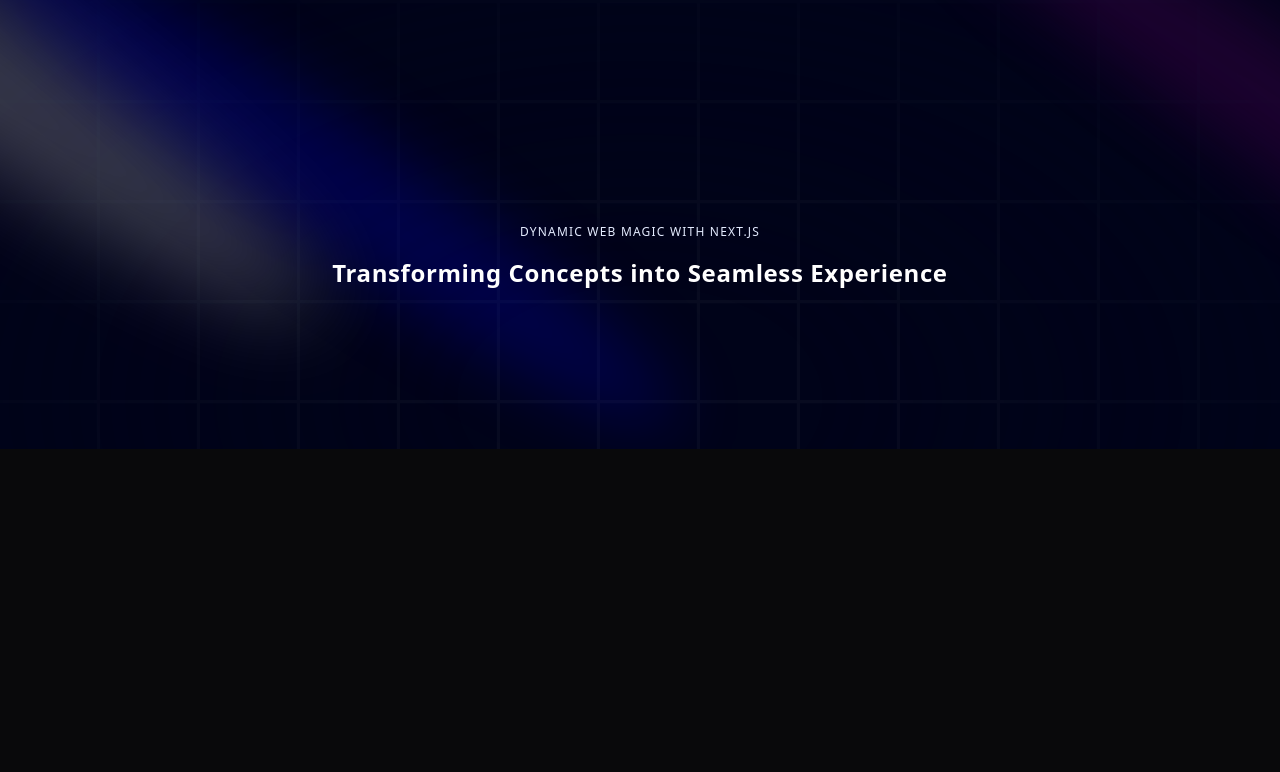
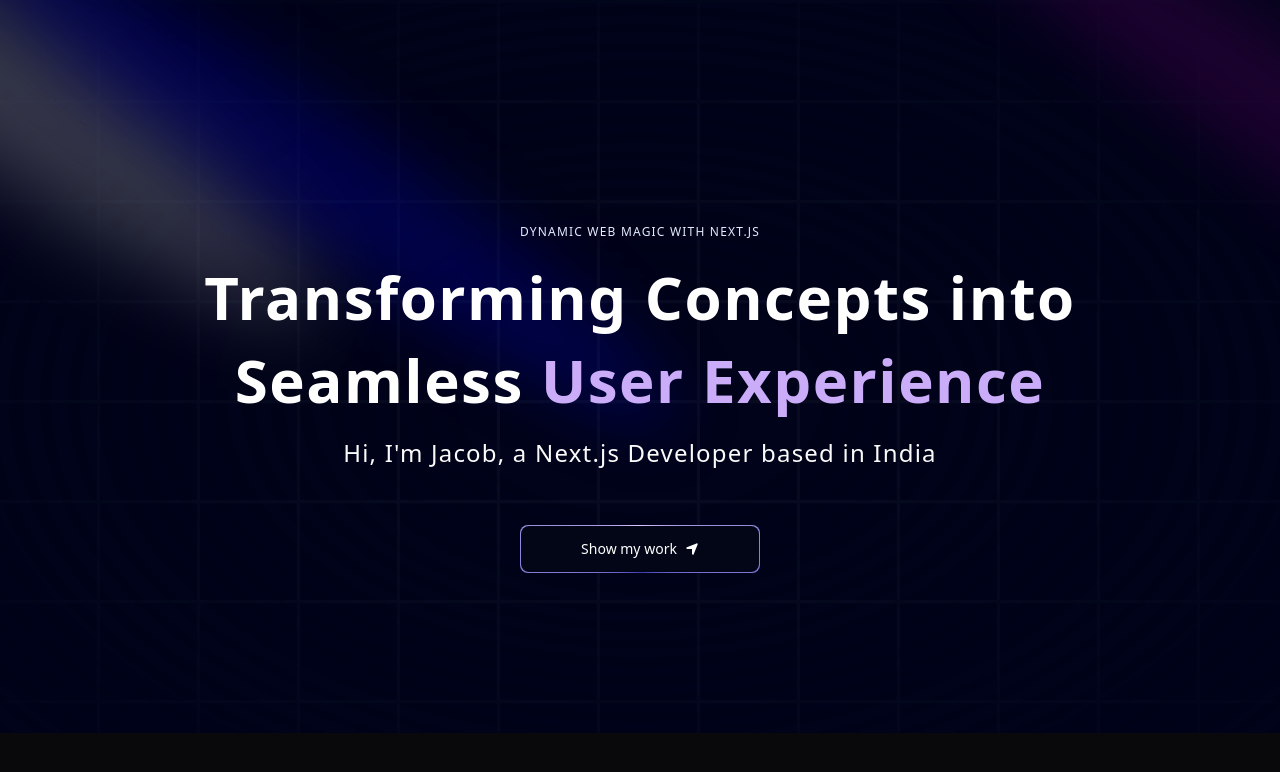
Before and after one commit to bittucse/jacob_portfolio, a Next.js app: page / in a window 1280 px wide. Shown: the top 772 px of the page. Built offline with nearby package versions, Linux system fonts and the light colour scheme.

Commit message:
add HeroButton

```diff
--- a/components/Hero.tsx
+++ b/components/Hero.tsx
@@ -1,6 +1,8 @@
 import React from 'react'
 import { Spotlight } from './ui/Spotlight'
 import { TextGenerateEffect } from './ui/TextGenerateEffect'
+import MagicButton from './ui/MagicButton'
+import { FaLocationArrow } from 'react-icons/fa6'
 
 const Hero = () => {
   return (
@@ -21,7 +23,17 @@
         <h2 className=' uppercase tracking-widest text-xs text-center text-blue-100 max-w-80'>
           Dynamic Web Magic with Next.js
         </h2>
-        <TextGenerateEffect className= ' text-center text-[40px] md:text-5xl lg:text-6xl' words='Transforming Concepts into Seamless Experience'/>
+        <TextGenerateEffect className= ' text-center text-[40px] md:text-5xl lg:text-6xl' words='Transforming Concepts into Seamless User Experience'/>
+        <p className=' text-center md:tracking-wider mb-4 text-sm md:text-lg lg:text-2xl'>
+          Hi, I&apos;m Jacob, a Next.js Developer based in India
+        </p>
+        <a href="#about">
+          <MagicButton
+          title='Show my work'
+          icon={<FaLocationArrow/>}
+          position='right'
+          />
+        </a>
       </div>
     </div>
     </div>
--- /dev/null
+++ b/components/ui/MagicButton.tsx
@@ -0,0 +1,16 @@
+import React from 'react'
+
+const MagicButton = ({title,icon,position,handleClick,otherClasses}:{title:string; icon:React.ReactNode; position:string; handleClick?:()=>void; otherClasses?: string;}) => {
+  return (
+    <button className="relative inline-flex h-12 w-full overflow-hidden rounded-lg p-[1px] focus:outline-none md:w-60 md:mt-10">
+        <span className="absolute inset-[-1000%] animate-[spin_2s_linear_infinite] bg-[conic-gradient(from_90deg_at_50%_50%,#E2CBFF_0%,#393BB2_50%,#E2CBFF_100%)]" />
+        <span className={`inline-flex h-full w-full cursor-pointer items-center justify-center rounded-lg bg-slate-950 px-7 text-sm font-medium text-white backdrop-blur-3xl gap-2 ${otherClasses} `}>
+            {position === 'left' && icon}
+        {title}
+        {position === 'right' && icon}
+        </span>
+    </button>
+  )
+}
+
+export default MagicButton
--- a/components/ui/TextGenerateEffect.tsx
+++ b/components/ui/TextGenerateEffect.tsx
@@ -37,7 +37,7 @@
           return (
             <motion.span
               key={word + idx}
-              className="dark:text-white text-black opacity-0"
+              className={`${idx > 3 ? ' text-purple': 'dark:text-white text-black' } opacity-0`}
               style={{
                 filter: filter ? "blur(10px)" : "none",
               }}
@@ -52,8 +52,8 @@
 
   return (
     <div className={cn("font-bold", className)}>
-      <div className="mt-4">
-        <div className=" dark:text-white text-black text-2xl leading-snug tracking-wide">
+      <div className="my-4">
+        <div className=" dark:text-white text-black leading-snug tracking-wide">
           {renderWords()}
         </div>
       </div>
--- a/package.json
+++ b/package.json
@@ -17,6 +17,7 @@
     "next-themes": "^0.4.4",
     "react": "^19.0.0",
     "react-dom": "^19.0.0",
+    "react-icons": "^5.4.0",
     "tailwind-merge": "^2.6.0",
     "tailwindcss-animate": "^1.0.7"
   },
```
Also changed, not shown: 1 other file (tests, documents, lock files or other folders).
